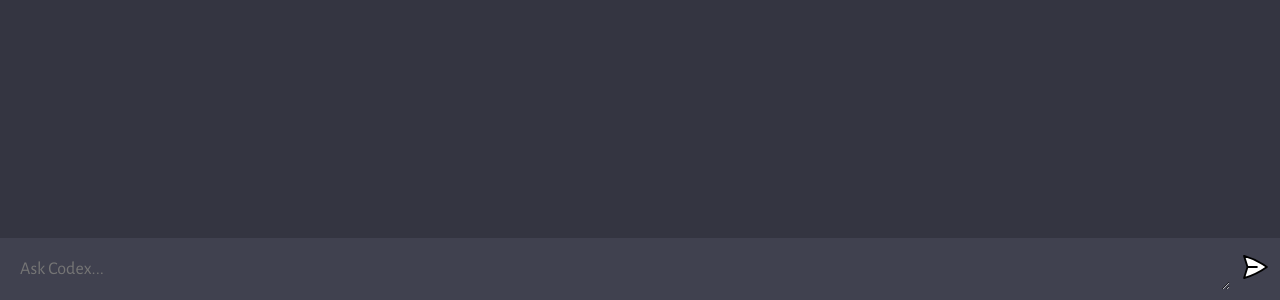
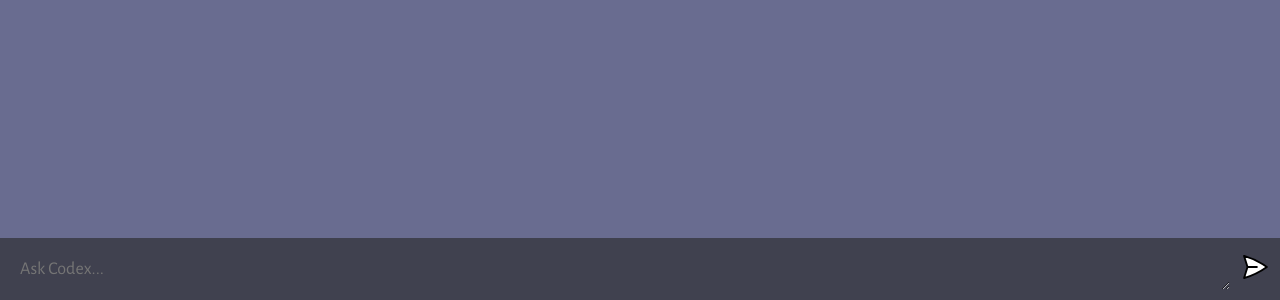
Before and after one commit to RosaMoran/codeAI, a website built with Vite: page client/index.html in a window 1280 px wide. Shown: the part 500-800 px from the top of the page. Built offline with nearby package versions, Linux system fonts and the light colour scheme.

Commit message:
style changing the color of background

```diff
--- a/client/style.css
+++ b/client/style.css
@@ -14,7 +14,7 @@ body {
 #app {
   width: 100vw;
   height: 100vh;
-  background: #343541;
+  background: #696c90;
 
   display: flex;
   flex-direction: column;
```
